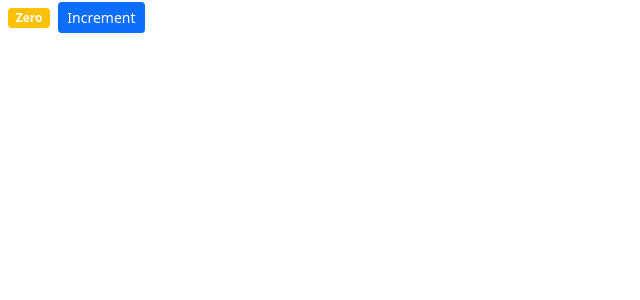
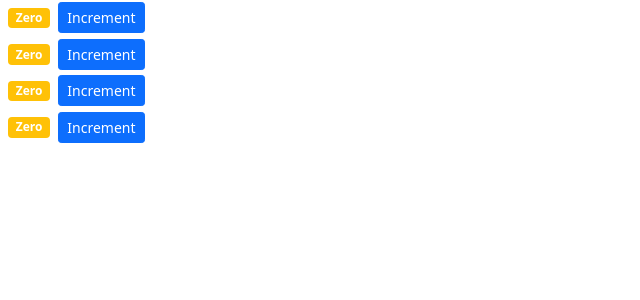
Before and after one commit to morteza06/React-Tutorial-for-Beginners, a React (Create React App) app: page / in a window 1280 px wide. Shown: the top 300 px of the page, without its empty margins (0-640 px from the left). Built offline with nearby package versions, Linux system fonts and the light colour scheme.

Commit message:
Composing Component

```diff
--- /dev/null
+++ b/src/components/counters.jsx
@@ -0,0 +1,26 @@
+import React, { Component } from 'react';
+import Counter from "./counter";
+
+class Counters extends Component{
+    state = {
+        counters: [
+            { id: 1, value: 0},
+            { id: 2, value: 0},
+            { id: 3, value: 0},
+            { id: 4, value: 0},
+        ]
+    };
+
+
+    render() {
+        return (<div>
+            {this.state.counters.map(counter => <Counter key={counter.id} /> )}
+             {/* <Counter /> */}
+             {/* <Counter />  */}
+        </div>
+
+        );
+    }
+}
+
+export default Counters;
--- a/src/index.js
+++ b/src/index.js
@@ -1,17 +1,10 @@
 import React from 'react';
-import ReactDOM from 'react-dom/client';
+import ReactDOM from 'react-dom';
 import './index.css';
-import App from './App';
+//import App from './App';
 import reportWebVitals from './reportWebVitals';
 import "bootstrap/dist/css/bootstrap.css"
-import Counter from './components/counter';
+import Counters from './components/counters';
 
-const root = ReactDOM.createRoot(document.getElementById('root'));
-root.render(
-  <Counter>
-    <React.StrictMode>
-      <App />
-    </React.StrictMode>
-  </Counter>
-);
+ReactDOM.render(<Counters/>, document.getElementById('root'));
 reportWebVitals();
```
